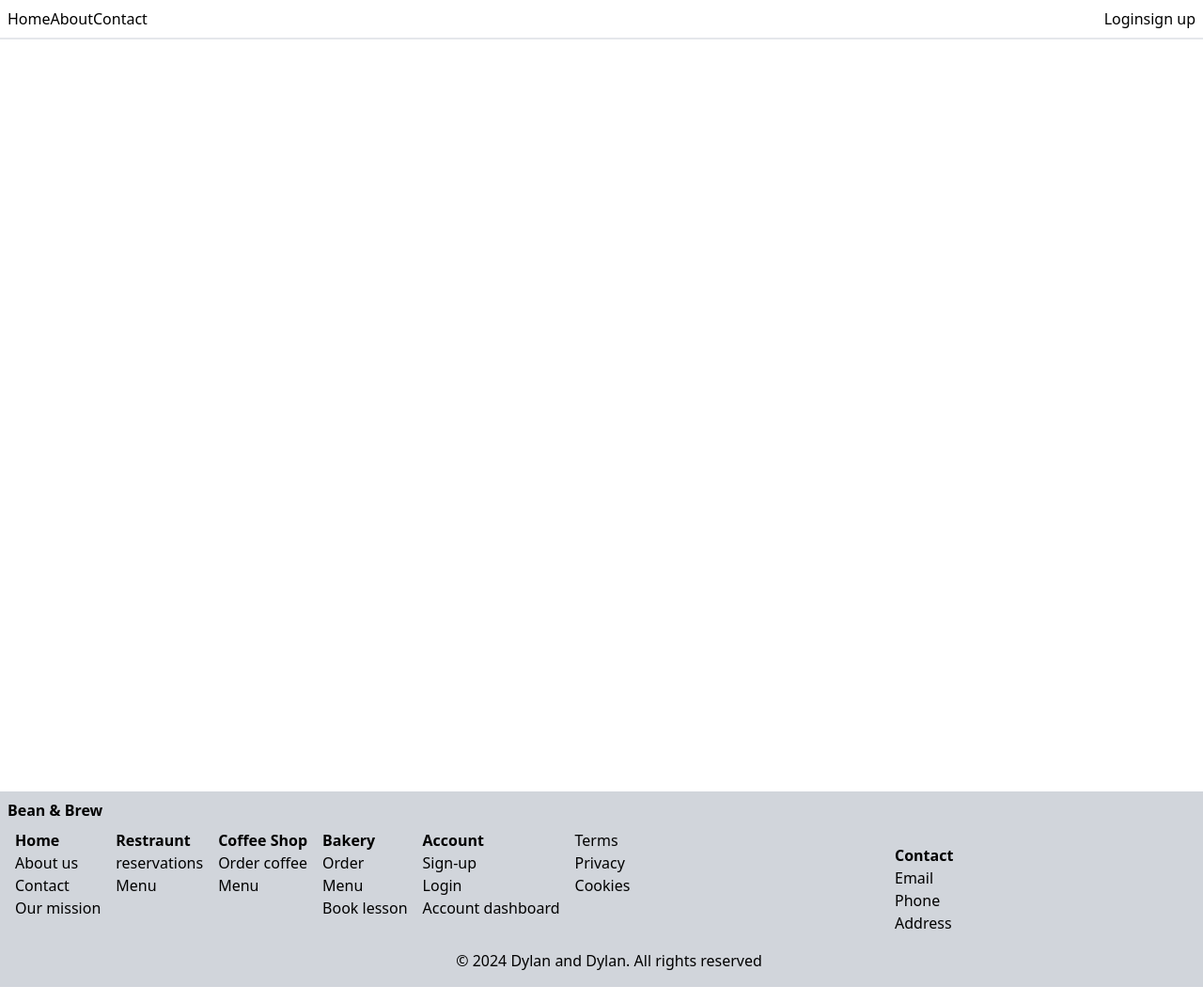
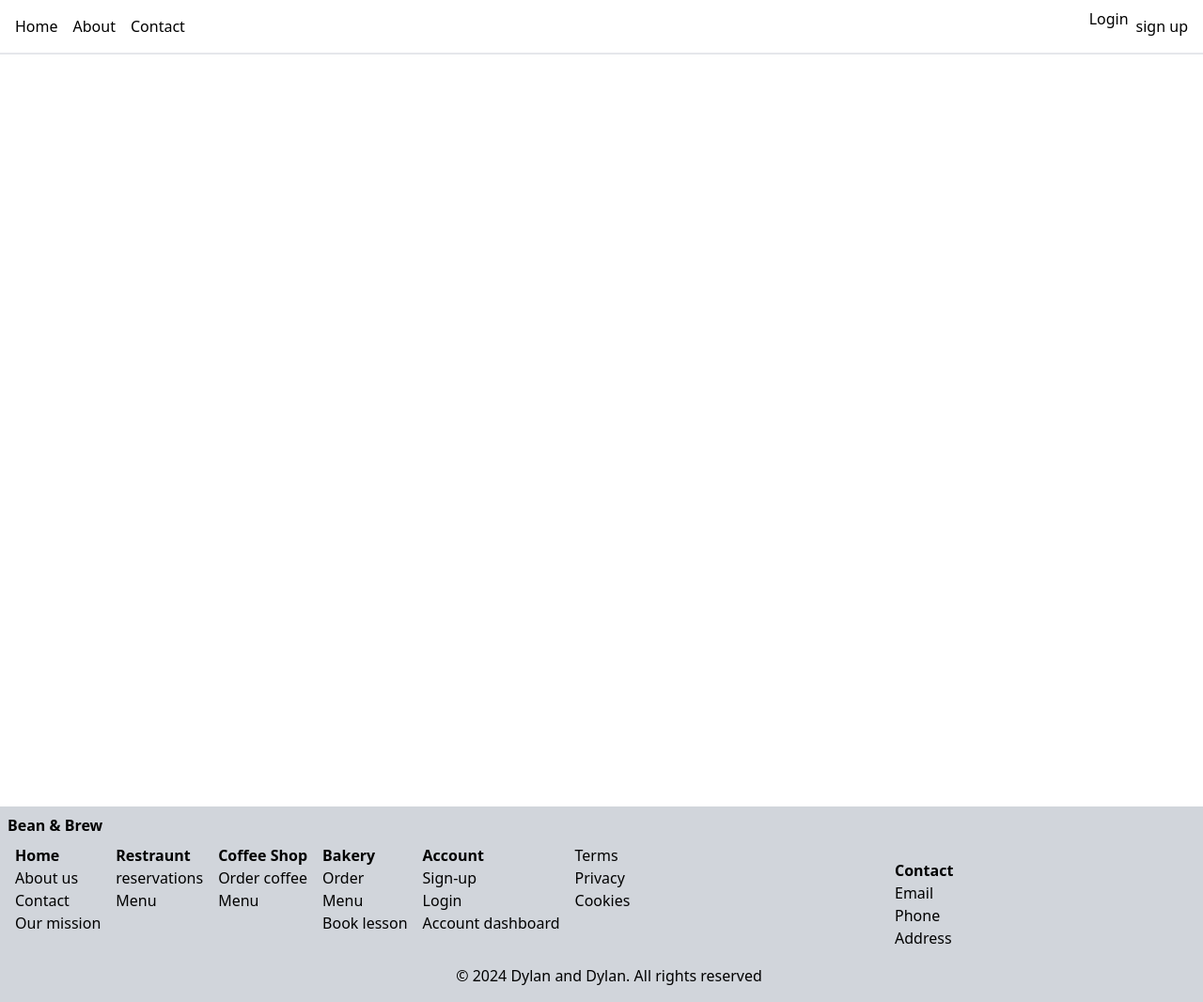
Before and after one commit to dylfer/school-Bean_and_Brew-flask, a Flask app: page / in a window 1280 px wide. Shown: the whole page at 94% size. Run offline with Flask 3, Linux system fonts and the light colour scheme; style sheets or scripts are compiled from the project's sources; some libraries are stand-ins or nearby versions.

Commit message:
wip: nav and footer

```diff
--- a/web/templates/index.html
+++ b/web/templates/index.html
@@ -11,11 +11,11 @@
   </head>
   <body class="m-0 h-screen w-screen">
     <nav class="w-screen flex border-b-2 p-2">
-      <a href="/" class="nav-link">Home</a>
-      <a href="/about">About</a>
-      <a href="/contact">Contact</a>
-      <a href="/login" class="ml-auto">Login</a>
-      <a href="/register">sign up</a>
+      <a href="/" class="p-2 hover:bg-[radial-gradient(169.40%_89.55%_at_94.76%_6.29%,rgba(0,0,0,0.40)_0%,rgba(255,255,255,0.00)_100%)]">Home</a>
+      <a href="/about" class="p-2 hover:bg-[radial-gradient(169.40%_89.55%_at_94.76%_6.29%,rgba(0,0,0,0.40)_0%,rgba(255,255,255,0.00)_100%)]">About</a>
+      <a href="/contact" class="p-2 hover:bg-[radial-gradient(169.40%_89.55%_at_94.76%_6.29%,rgba(0,0,0,0.40)_0%,rgba(255,255,255,0.00)_100%)]">Contact</a>
+      <a href="/login" class="ml-auto hover:p-2 hover:bg-[radial-gradient(169.40%_89.55%_at_94.76%_6.29%,rgba(0,0,0,0.40)_0%,rgba(255,255,255,0.00)_100%)]">Login</a>
+      <a href="/register" class="p-2 hover:bg-[radial-gradient(169.40%_89.55%_at_94.76%_6.29%,rgba(0,0,0,0.40)_0%,rgba(255,255,255,0.00)_100%)]">sign up</a>
     </nav>
     <div class="main h-screen"></div>
 
```
